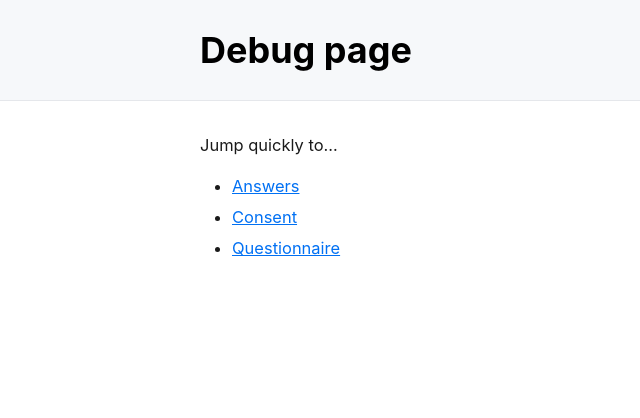
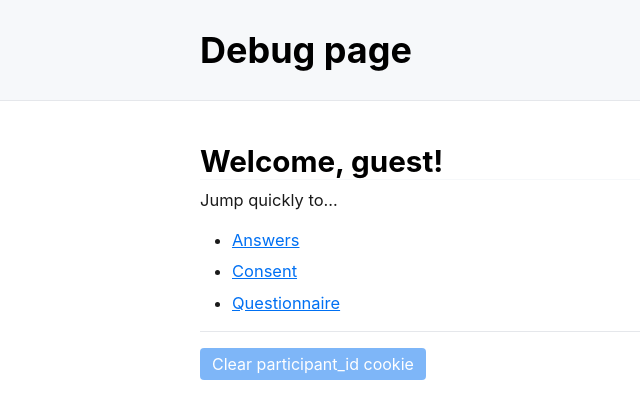
Before and after one commit to eddieantonio/oq, a SvelteKit app: page / in a window 1280 px wide. Shown: the top 418 px of the page, without its empty margins (65-705 px from the left). Built offline with nearby package versions, Linux system fonts and the light colour scheme; no server answers.

Commit message:
feat(debug): add an option to delete the current participantId

```diff
--- /dev/null
+++ b/src/routes/+page.server.ts
@@ -0,0 +1,13 @@
+export function load({ cookies }) {
+    const participantId = cookies.get('participant_id');
+
+    return {
+        participantId
+    };
+}
+
+export const actions: import('./$types').Actions = {
+    debugResetParticipantId: async ({ cookies }) => {
+        cookies.delete('participant_id');
+    }
+};
--- a/src/routes/+page.svelte
+++ b/src/routes/+page.svelte
@@ -1,6 +1,12 @@
+<script>
+    export let data;
+</script>
+
 <header>
     <h1>Debug page</h1>
 </header>
+
+<h2>Welcome, {data.participantId ? data.participantId : 'guest'}!</h2>
 
 <nav>
     <p>Jump quickly to&hellip;</p>
@@ -10,3 +16,9 @@
         <li><a href="/questionnaire">Questionnaire</a></li>
     </ul>
 </nav>
+
+<hr />
+
+<form method="POST" action="?/debugResetParticipantId">
+    <button type="submit" disabled={!data.participantId}> Clear participant_id cookie </button>
+</form>
```
